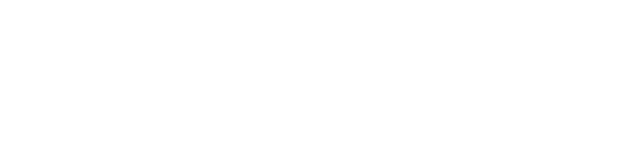
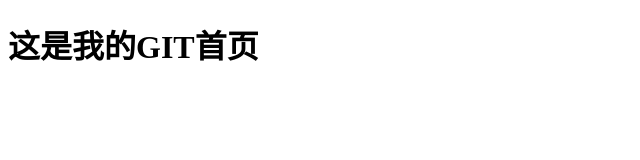
Before and after one commit to 410759678/myFirstProject, a plain HTML site: page index.html in a window 1280 px wide. Shown: the whole page, without its empty margins (0-640 px from the left). Drawn offline with Linux system fonts and the light colour scheme.

Commit message:
添加了一个H1

```diff
--- a/index.html
+++ b/index.html
@@ -5,5 +5,6 @@
 		<title></title>
 	</head>
 	<body>
+		<h1>这是我的GIT首页</h1>
 	</body>
 </html>
```
